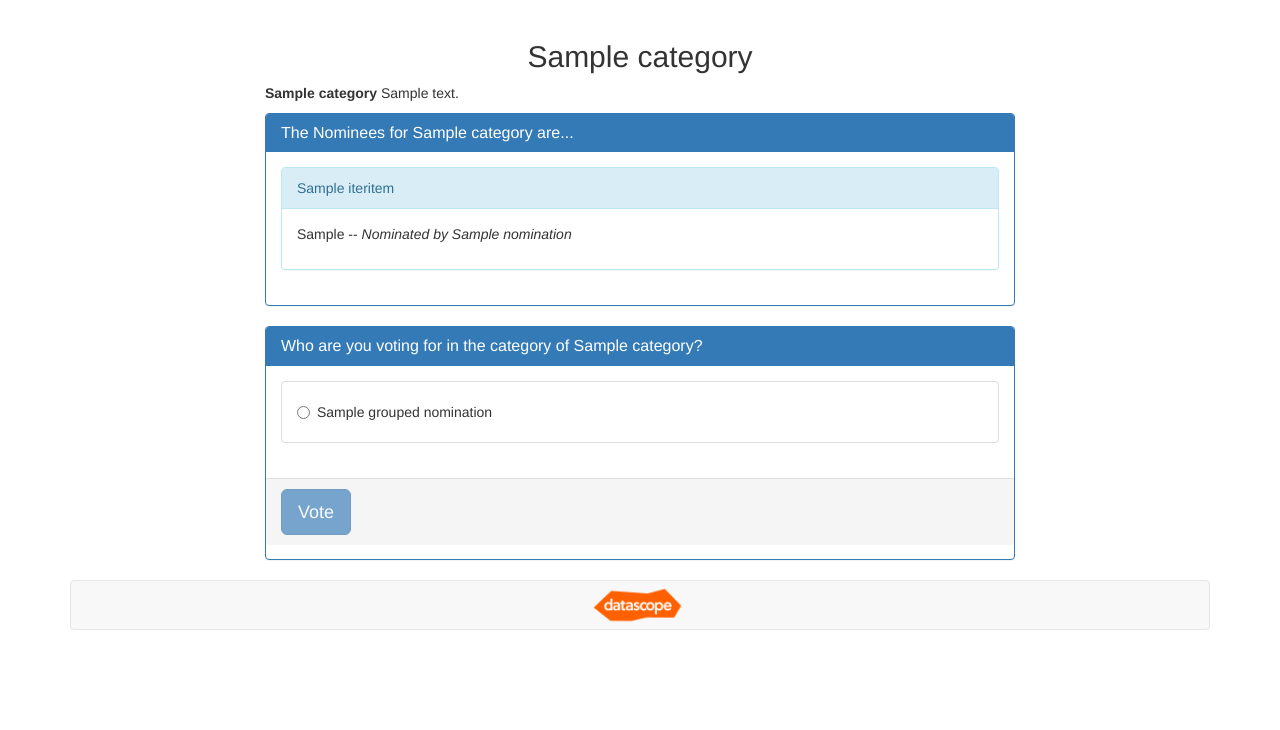
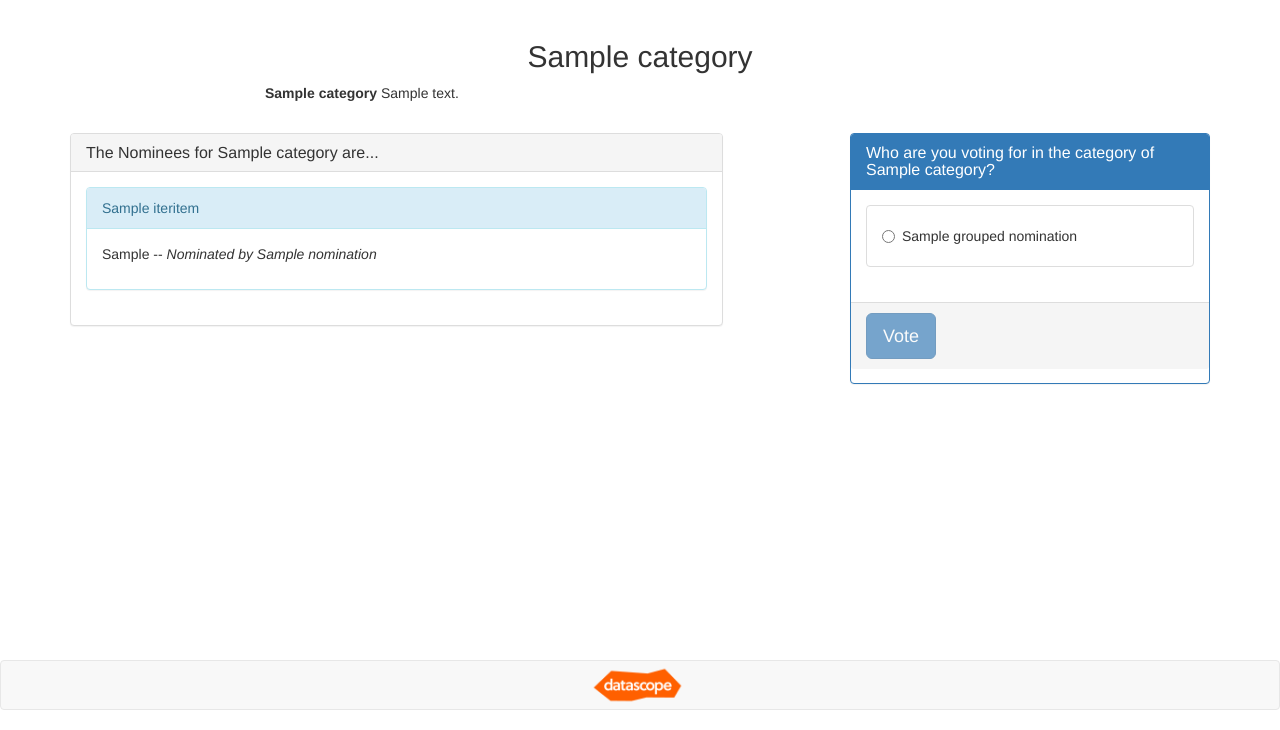
Before and after one commit to datascopeanalytics/golden-sixpacks, a Flask app: template goldensixpacks/templates/vote.html in a window 1280 px wide. Shown: the part 72-802 px from the top of the page. Before the commit the page ends 702 px from the top, so only its background shows below. Run offline with Flask 2, Linux system fonts and the light colour scheme; the template is opened without the code that fills it: most values are stand-ins (such as "Sample title", 1, 10 or a date in 2020); some libraries are stand-ins or nearby versions.

Commit message:
better vote template

```diff
--- a/goldensixpacks/templates/vote.html
+++ b/goldensixpacks/templates/vote.html
@@ -12,7 +12,12 @@
 	<p> <strong>{{category.name}}</strong> {{category.description}}
 	</p>
       </div>
-      <div class="panel panel-primary">
+    </div>
+  </div>
+  <div class="col-xs-12" style="height:20px;"></div>
+  <div class="row">
+    <div class="col-md-7">
+      <div class="panel panel-default">
 	<div class="panel-heading">
 	  <h3 class="panel-title">The Nominees for {{category.name}} are...</h3>
 	</div>
@@ -29,11 +34,14 @@
 	  {% endfor %}
 	</div>
       </div>
+    </div>
+    <div class="col-md-1"></div>
+    <div class="col-md-4">
       <div class="panel panel-primary">
 	<div class="panel-heading">
 	  <h3 class="panel-title">Who are you voting for in the category of {{category.name}}?</h3>
 	</div>
-	<form action="/save_vote/{{category_no}}">
+	<form action="/save-vote/{{category_no}}" method="post">
 	  <div class="panel-body">
 	    <ul class="list-group">
 	      {% for nominee in grouped_nominations %}
@@ -41,8 +49,8 @@
 		<div class="radio">
 		  <label>
 		    <input type="radio"
-			   name="{{category.name}}__vote"
-			   value="{{nominee}}"> {{nominee}}
+			   name="cast_vote"
+			   value="{{category.name}}|||{{nominee}}"> {{nominee}}
 		  </label>
 		</div>
 	      </li>
@@ -59,4 +67,6 @@
 	</div>
       </div>
     </div>
+  </div>
+</div>
 {% endblock main %}
```
Lines whose indentation alone changed are shown as unchanged.
